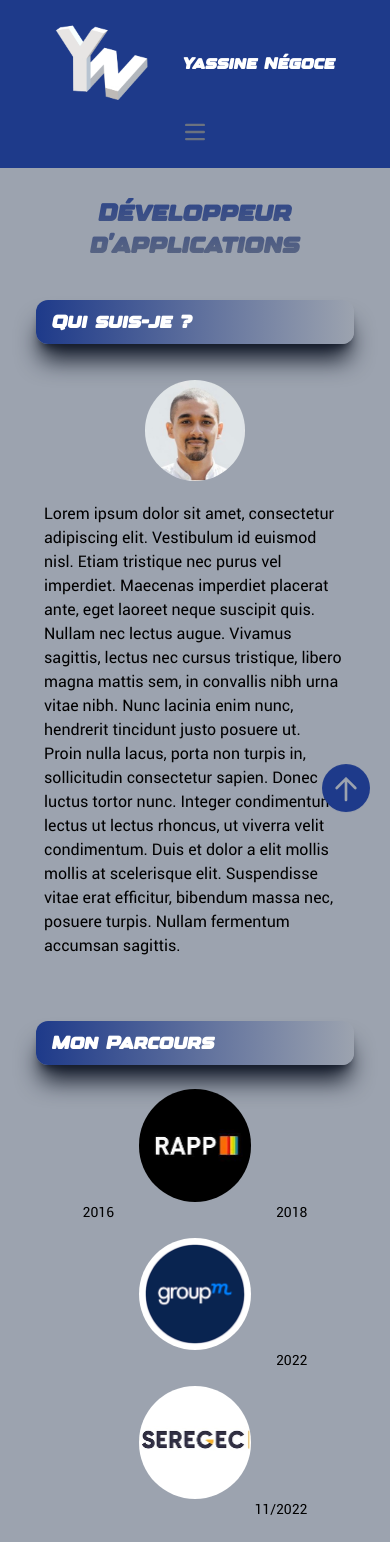
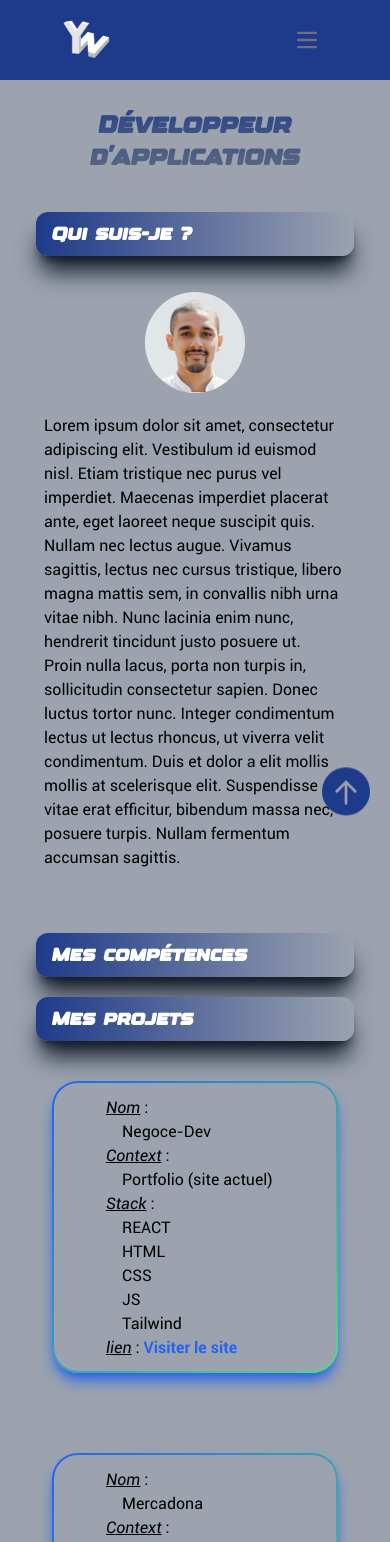
Before and after one commit to Osyrios/negoce-dev, a React (Vite) app: page / in a window 390 px wide. Shown: the top 1542 px of the page. Built offline with nearby package versions, Linux system fonts and the light colour scheme.

Commit message:
project's section done

```diff
--- a/src/Components/GlobalSections/Body.jsx
+++ b/src/Components/GlobalSections/Body.jsx
@@ -4,6 +4,7 @@
 import {ProfessionalPath} from "../ProfessionalPath.jsx";
 import {SchoolPath} from "../SchoolPath.jsx";
 import {ArrowToTheTop} from "../ArrowToTheTop.jsx";
+import {Projects} from "../Projects.jsx";
 
 // eslint-disable-next-line react/prop-types
 export function Body(){
@@ -14,6 +15,9 @@
                 <MainTitle title={"Développeur d'applications"}/>
                 <SectionTitle title={"Qui suis-je ?"} anchor={'aboutMe'}/>
                 <AboutMe/>
+                <SectionTitle title={"Mes compétences"} anchor={"skills"}/>
+                <SectionTitle title={"Mes projets"} anchor={'projects'}/>
+                <Projects/>
                 <SectionTitle title={"Mon Parcours"} anchor={'path'}/>
                 <ProfessionalPath/>
                 <SectionTitle title={"Formations"}/>
--- a/src/Components/GlobalSections/Navbar.jsx
+++ b/src/Components/GlobalSections/Navbar.jsx
@@ -4,11 +4,11 @@
 // eslint-disable-next-line react/prop-types
 export function Navbar() {
 
-        let navClass = "bg-blue-900 "
-        let globalDivClass = "flex flex-col flex-wrap justify-center items-center mx-auto p-4 xl:max-w-screen xl:flex-row xl:justify-between md:px-16"
+        let navClass = "bg-blue-900 w-full"
+        let globalDivClass = "flex flex-wrap md:flex-col justify-center items-center mx-auto p-4 max-w-screen xl:flex-row xl:justify-between md:px-16"
         let leftDivClass = "flex items-center font-designer"
-        let imageClass = "h-24 me-8"
-        let textClass = "capitalize font-bold text-white  md:text-3xl"
+        let imageClass = "h-12 me-6 md:h-20 md:me-6 xl:h-26 xl:me-8"
+        let textClass = "capitalize font-bold text-white invisible md:visible  md:text-3xl"
         let rightDivClass = "font-designer w-full md:block md:w-auto"
         let ulClass = "font-bold flex flex-col p-4 mt-4 border rounded-lg bg-blue-900 border-gray-400" +
             "md:mt-0 md:p-0 md:border-0 md:flex-row md:space-x-8  "
@@ -53,24 +53,24 @@
                     <ul className={ulClass}>
                         <li>
                             <a href="#"
-                               className={liClass}>Accueil</a>
+                               className={liClass} onClick={openMenu}>Accueil</a>
                         </li>
                         <li>
                             <a href="#aboutMe"
-                               className={liClass}>A propos</a>
+                               className={liClass} onClick={openMenu}>A propos</a>
                         </li>
                         <li>
-                            <a href="#path"
-                               className={liClass}>Mon parcours</a>
+                            <a href="#projects"
+                               className={liClass} onClick={openMenu}>Mes projets</a>
                         </li>
 
                         <li>
-                            <a href="#projects"
-                               className={liClass}>Mes projets</a>
+                            <a href="#path"
+                               className={liClass} onClick={openMenu}>Mon parcours</a>
                         </li>
                         <li>
                             <a href="#contacts"
-                               className={liClass}>Contacts</a>
+                               className={liClass} onClick={openMenu}>Contacts</a>
                         </li>
                     </ul>
                 </div>
--- /dev/null
+++ b/src/Components/Projects.jsx
@@ -0,0 +1,59 @@
+
+export function Projects(){
+
+    const projectList = [
+        {
+            "name" : "Negoce-Dev",
+            "stack" : ["REACT", "HTML","CSS","JS", "Tailwind"],
+            "link" : "#",
+            "context" : "Portfolio (site actuel)"
+        },
+        {
+            "name" : "Mercadona",
+            "stack" : ["Python", "Flask","jinja2", "Bootstrap","PostgreSQL"],
+            "link" : "https://mercadona-ul6bi.ondigitalocean.app/",
+            "context" : "Examen bachelor développeur d'applications"
+        },
+        {
+            "name" : "Karmine",
+            "stack" : ["HTML", "CSS"],
+            "link" : "",
+            "context" : "Copie du site Karmine.fr en utilisant uniquement HTML et CSS"
+        },
+        {
+            "name" : "Projet S",
+            "stack" : ["HTML", "CSS", "PHP"],
+            "link" : "",
+            "context" : "En cours..."
+        },
+        {
+            "name" : "A venir",
+            "stack" : [""],
+            "link" : "",
+            "context" : ""
+        }
+    ]
+
+    return <div className="flex flex-col sm:items-center lg:flex-row lg:items-start lg:justify-evenly font-robotoRegular">
+            {projectList.map((project)=>
+                <div key={project.name} className="customCards  mx-9 my-10 p-0.5 shadow-lg shadow-blue-600 hover:shadow-green-800 bg-gradient-to-br from-blue-600 to-green-400 hover:scale-105 delay-75 duration-200 sm:flex sm:flex-row sm:flex-wrap sm:items-center sm:gap-7 lg:mx-2 lg:w-1/4">
+                    <div className="rounded-3xl p-3 text-wrap bg-gray-400">
+                        <p className="text-center"></p>
+                        <ul className="ms-10 sm:ms-0">
+                            <li><span className="underline font-robotoItalic">Nom</span> :<br/> <span className="ps-4">{project.name}</span></li>
+                            <li className="text-wrap"><span className="underline font-robotoItalic">Context</span> :<br/> <span className="ps-4">{project.context}</span></li>
+                            <li><span className="underline font-robotoItalic">Stack</span> :<br/>
+                                <ul className="ps-4">
+                                    {project.stack.map((tech)=>
+                                        <li key={tech}>{tech}</li>
+                                    )}
+                                </ul>
+                            </li>
+                            <li><span className="underline font-robotoItalic">lien</span> :
+                                <a href={project.link ? project.link : "#"} target="_blank" className="text-blue-600 font-robotoBold"> {project.link ? "Visiter le site" : "En cours de construction"}</a></li>
+                        </ul>
+                    </div>
+                </div>
+            )}
+    </div>
+}
--- a/src/Components/SchoolPath.jsx
+++ b/src/Components/SchoolPath.jsx
@@ -52,9 +52,9 @@
     }, [screenWidth])
 
 
-    return <div className="flex flex-col sm:items-center lg:flex-row lg:items-start lg:justify-center font-robotoRegular">
+    return <div className="flex flex-col sm:items-center lg:flex-row lg:items-start lg:justify-evenly font-robotoRegular">
             {degrees.map((degree)=>
-                <div key={degree.degree} className="cardSchool mx-9 my-10 p-0.5 bg-gradient-to-br from-blue-600 to-yellow-400 hover:scale-105 transition ease-in-out delay-75 duration-200 sm:flex sm:flex-row sm:items-center sm:gap-7 lg:mx-2">
+                <div key={degree.degree} className="customCards mx-9 my-10 p-0.5 shadow-lg shadow-blue-600 hover:shadow-yellow-100 bg-gradient-to-br from-blue-600 to-yellow-400 hover:scale-105 transition ease-in-out delay-75 duration-200 sm:flex sm:flex-row sm:items-center sm:gap-7 lg:mx-2">
                     <div className="relative rounded-3xl p-3 text-wrap bg-gray-400">
                         <img src={validateMark}
                              alt="image d'un tick vert de validation"
--- a/src/index.css
+++ b/src/index.css
@@ -54,7 +54,7 @@
     }
 }
 
-.cardSchool{
+.customCards{
     border-radius: 1.625rem;
 }
 
```
Also changed, not shown: src/assets/projects/mercadona.png (added).
